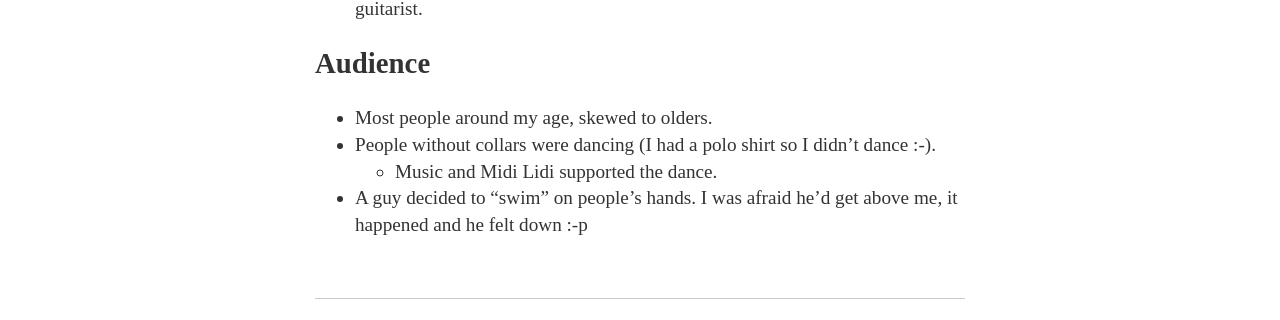
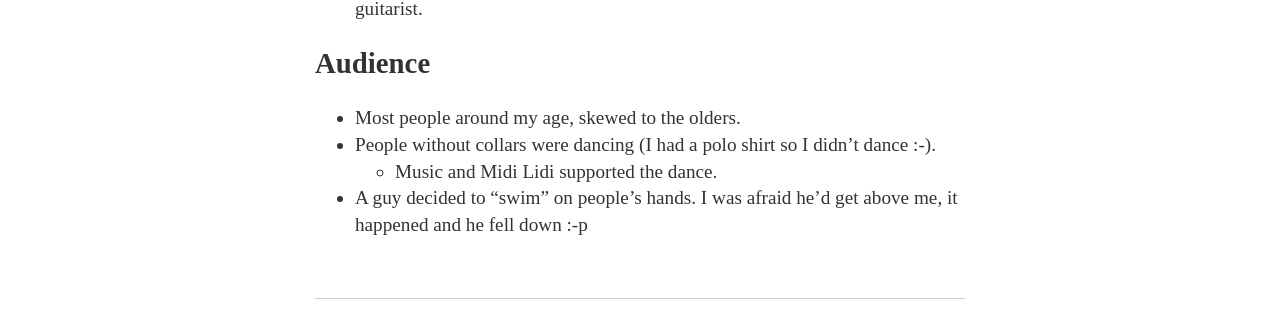
Before and after one commit to Werkov/Werkov.github.io, a Jekyll site: the page built from _posts/2016-11-08-midilidi.md, in a window 1280 px wide. Shown: the part 901-1221 px from the top of the page. Built offline with Jekyll 4.4.1, drawn with Linux system fonts in a browser that asks for light colours.

Commit message:
MidiLidi: grammar check

```diff
--- a/_posts/2016-11-08-midilidi.md
+++ b/_posts/2016-11-08-midilidi.md
@@ -39,8 +39,8 @@ Prague artists and intellectuals.
 
 ## Audience
 
-- Most people around my age, skewed to olders.
+- Most people around my age, skewed to the olders.
 - People without collars were dancing (I had a polo shirt so I didn't dance :-).
   - Music and Midi Lidi supported the dance.
 - A guy decided to "swim" on people's hands. I was afraid he'd get above me, it
-  happened and he felt down :-p
+  happened and he fell down :-p
```
